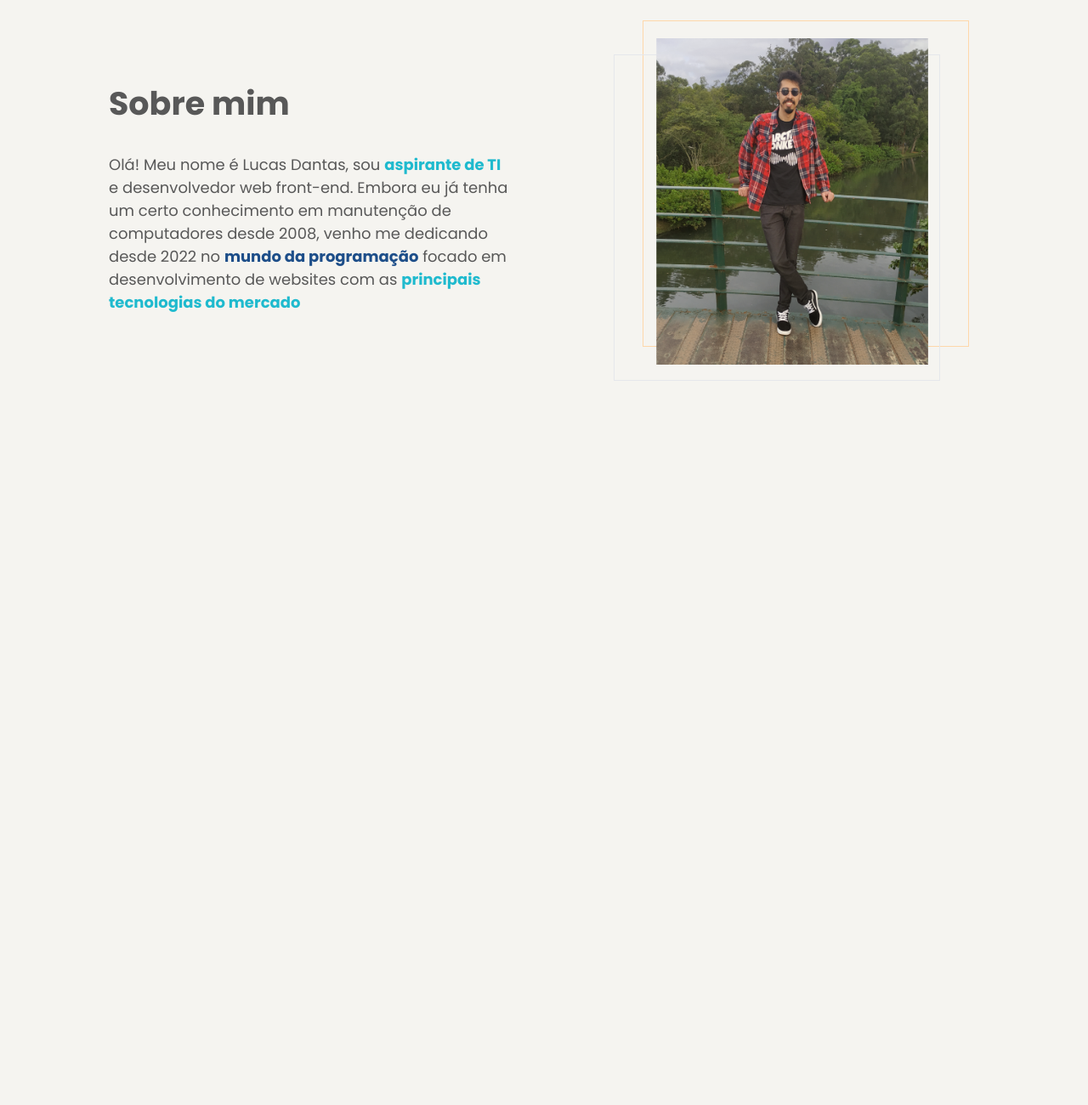
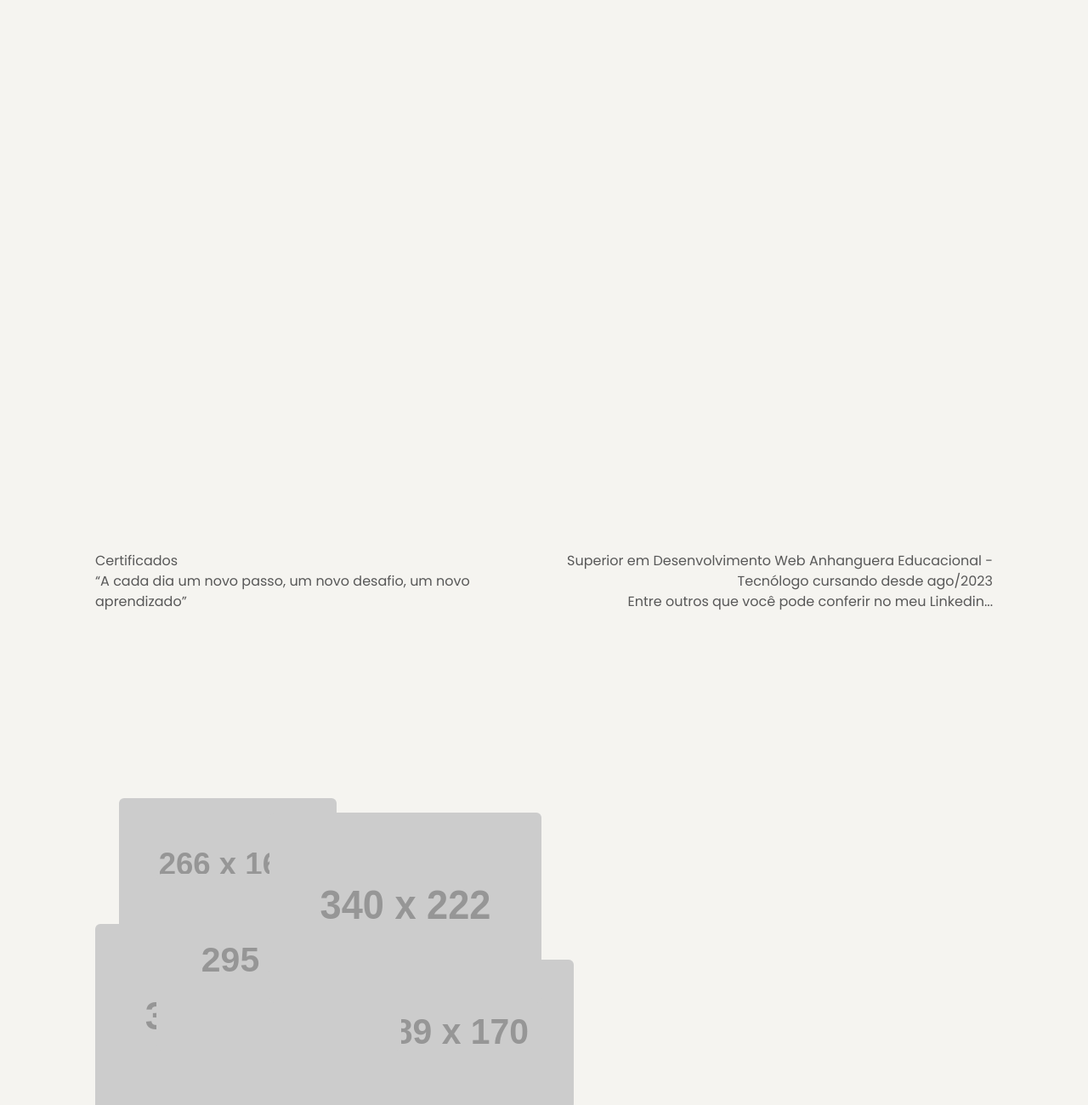
Before and after one commit to ldantsc/portfolio-dantsc, an Astro site: page / in a window 1280 px wide. Shown: the part 856-2156 px from the top of the page at 85% size. Before the commit the page ends 1344 px from the top, so only its background shows below. Built offline with nearby package versions, Linux system fonts and the light colour scheme; Astro itself is replaced by a stand-in of ours; placeholder pictures from the web are drawn by us.

Commit message:
style: fix responsive css classes, added transitions on about section

```diff
--- a/package.json
+++ b/package.json
@@ -22,5 +22,8 @@
     "react": "^18.2.0",
     "react-dom": "^18.2.0",
     "tailwindcss": "^3.3.5"
+  },
+  "devDependencies": {
+    "sass": "^1.69.5"
   }
 }
--- /dev/null
+++ b/src/components/about-img/about-img.astro
@@ -0,0 +1,9 @@
+---
+const img = "./me.png"
+---
+
+<div class="w-96 h-96 relative">
+    <div class="w-96 h-96 left-[30px] top-0 absolute border-2 border-orange-200" data-aos="fade-down-right"></div>
+    <div class="w-96 h-96 left-0 top-[40px] absolute border-2 border-cyan-800" data-aos="fade-up-left"></div>
+    <img class="w-[318px] h-auto left-[40px] top-[25px] absolute shadow-lg" src={img} data-aos="zoom-out-left"/>
+</div>
--- a/src/components/aboutImg/about-img.astro
+++ /dev/null
@@ -1,9 +0,0 @@
----
-const img = "./me.png"
----
-
-<div class="w-96 h-96 relative">
-    <div class="w-96 h-96 left-[34.35px] top-0 absolute border border-orange-200"></div>
-    <div class="w-96 h-96 left-0 top-[40px] absolute border"></div>
-    <img class="w-80 h-96 left-[50px] top-[21px] absolute" src={img} />
-</div>
--- /dev/null
+++ b/src/components/certifications-describe/certifications-describe.astro
@@ -0,0 +1,5 @@
+<div class="text-end">
+    <span>Superior em Desenvolvimento Web</span>
+    <span>Anhanguera Educacional - Tecnólogo</span>
+    <span>cursando desde ago/2023</span>
+</div>
--- /dev/null
+++ b/src/components/certifications-img/certifications-img.astro
@@ -0,0 +1,12 @@
+---
+
+
+---
+
+<div class="relative">
+    <img class="w-64 h-40 left-[28.33px] top-[219.45px] absolute rounded-md" src="https://via.placeholder.com/266x166" />
+    <img class="w-72 h-44 left-[274.62px] top-[408.83px] absolute rounded-md" src="https://via.placeholder.com/289x170" />
+    <img class="w-80 h-56 left-0 top-[366.89px] absolute rounded-md" src="https://via.placeholder.com/323x224" />
+    <img class="w-72 h-52 left-[71.92px] top-[308px] absolute rounded-md" src="https://via.placeholder.com/295x212" />
+    <img class="w-80 h-56 left-[204.87px] top-[235.55px] absolute rounded-md" src="https://via.placeholder.com/340x222" />
+  </div>
--- a/src/components/main/about.astro
+++ b/src/components/main/about.astro
@@ -1,23 +1,23 @@
 ---
 
 import '@fontsource/poppins/700.css'
-import AboutImg from '../aboutImg/about-img.astro'
+import AboutImg from '../about-img/about-img.astro'
 import style from '../../styles/about.module.css'
 
 ---
 
 <div id="container-about" class="grid grid-cols-1 md:grid-cols-1 lg:grid-cols-2 justify-items-center items-center gap-10">
     <div class="align-self center p-4">
-        <h2 class=`${style.title}`>Sobre mim</h2>
-        <p class=`${style.describe}`>
-            Olá! Meu nome é Lucas Dantas, sou <span class=`${style.bold_blue_s}`>aspirante de TI</span> e desenvolvedor
-            web front-end. Embora eu já tenha um certo conhecimento em
+        <h2 class=`${style.title}` data-aos="fade-zoom-in">Sobre mim</h2>
+        <p class=`${style.describe}` data-aos="fade-zoom-in">
+            Olá! Meu nome é Lucas Dantas, sou <span class=`${style.bold_blue_s}`>aspirante de TI</span> e <span class=`${style.bold_blue_h}`>desenvolvedor
+            web</span> front-end. Embora eu já tenha um certo conhecimento em
             manutenção de computadores desde 2008, venho me dedicando desde 2022
             no <span class=`${style.bold_blue_h}`>mundo da programação</span> focado em desenvolvimento de websites com as
             <span class=`${style.bold_blue_s}`>principais tecnologias do mercado</span>
         </p>
     </div>
-    <div class="scale-75 md:scale-75 lg:scale-100">
+    <div class="scale-75 lg:scale-100">
         <AboutImg />
     </div>
 </div>
--- a/src/components/main/certifications.astro
+++ b/src/components/main/certifications.astro
@@ -0,0 +1,16 @@
+---
+import CertificationsImg from '../certifications-img/certifications-img.astro'
+import CertificationsDescribe from '../certifications-describe/certifications-describe.astro'
+---
+
+<div id="container-certifications" class="grid grid-cols-2">
+    <div>
+        <h2>Certificados</h2>
+        <p>“A cada dia um novo passo, um novo desafio, um novo aprendizado”</p>
+        <CertificationsImg />
+    </div>
+    <div class="text-end">
+        <CertificationsDescribe />
+        <p>Entre outros que você pode conferir no meu Linkedin...</p>
+    </div>
+</div>
--- a/src/components/main/main.astro
+++ b/src/components/main/main.astro
@@ -10,12 +10,12 @@ const whatsappIcon = "./whatsapp.svg";
 
 ---
 
-<div id="container-home" class="container mx-auto flex flex-col justify-center">
-    <div class=`${style.container_text} py-16 xl:py-36`>
+<div id="container-home" class="container mx-auto flex flex-col justify-center ">
+    <div class=`${style.container_text} py-16 xl:py-36 particle`>
         <h2 data-aos="fade-left" data-aos-delay="600" class="text-2xl lg:text-3xl xl:text-4xl 2xl:text-5xl">{describe[1]}</h2>
         <h3 data-aos="flip-right" data-aos-duration="2500" data-aos-delay="1000" class="text-4xl lg:text-6xl xl:text-6xl 2xl:text-7xl">{describe[2]}<span>{describe[3]}</span></h3>
     </div>
-    <div data-aos="fade-left" data-aos-delay="1000"  id="container-social-list" class="flex justify-between items-center">
+    <div data-aos="fade-left" data-aos-delay="1000"  id="container-social-list" class="flex self-end">
         <ul id="social-list-icons" class=`{style.social_list_icons} flex`>
             <li><a href="https://www.linkedin.com/in/dantsc/" target="_blank"><img class=`${style.icon}` src={linkedinIcon} alt="icone de rede social linkedin"></a></li>
             <li><a href="https://github.com/ldantsc" target="_blank"><img class=`${style.icon}` src={githubIcon} alt="icone de rede social github"></a></li>
--- a/src/pages/global.css
+++ b/src/pages/global.css
@@ -27,7 +27,6 @@ section {
 
 #container-home {
     height: 100vh;
-    max-height: 100vh;
 }
 
 .serif {
--- a/src/pages/index.astro
+++ b/src/pages/index.astro
@@ -14,7 +14,10 @@ import "./global.css";
 	<section id="home" class="container">
 		<Main />
 	</section>
-	<section id="about" class="container my-10 py-10">
+	<section id="about" class="container my-10 py-20">
 		<About />
 	</section>
+	<section id="certifications" class="container my-10 py-20">
+		<Certifications />
+	</section>
 </BaseLayout>
--- a/tailwind.config.mjs
+++ b/tailwind.config.mjs
@@ -4,7 +4,7 @@ export default {
 	theme: {
 		container: {
 			padding: {
-			  DEFAULT: '1.8rem',
+			  DEFAULT: '0.5rem',
 			  sm: '3rem',
 			  lg: '6rem',
 			  xl: '7rem',
```
Also changed, not shown: src/styles/certifications.module.css (added), 1 other file.
